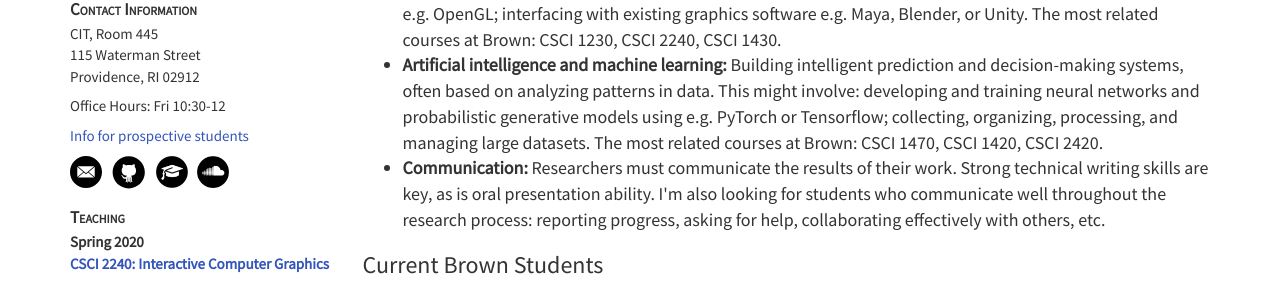
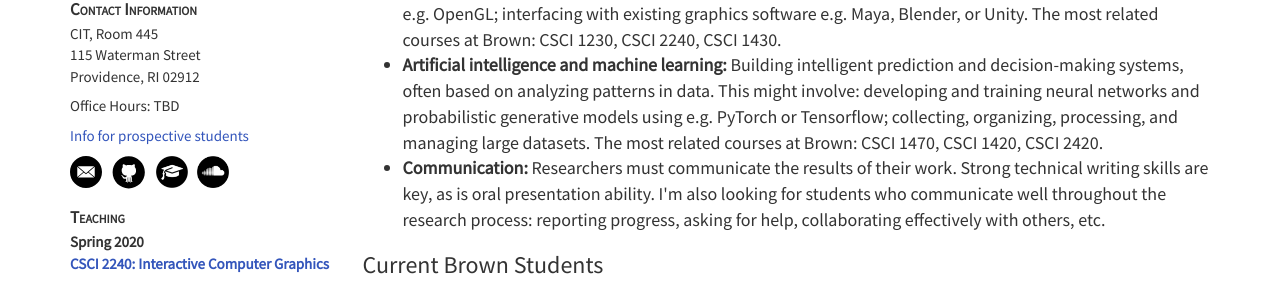
Before and after one commit to dritchie/dritchie.github.io, a Jekyll site: the page built from prospective_students.html, in a window 1280 px wide. Shown: the part 436-718 px from the top of the page. Built offline with Jekyll 4.4.1, drawn with Linux system fonts in a browser that asks for light colours.

Commit message:
Office hours TBD for now

```diff
--- a/_includes/sidebar.html
+++ b/_includes/sidebar.html
@@ -13,7 +13,7 @@
 	<div>CIT, Room 445</div>
 	<div>115 Waterman Street</div>
 	<div>Providence, RI 02912</div>
-	<div id='officehours'>Office Hours: Fri 10:30-12</div>
+	<div id='officehours'>Office Hours: TBD</div>
 	<div id='prospectives'>
 		<a target='_blank' href='/prospective_students.html'>Info for prospective students</a>
 	</div>
```
